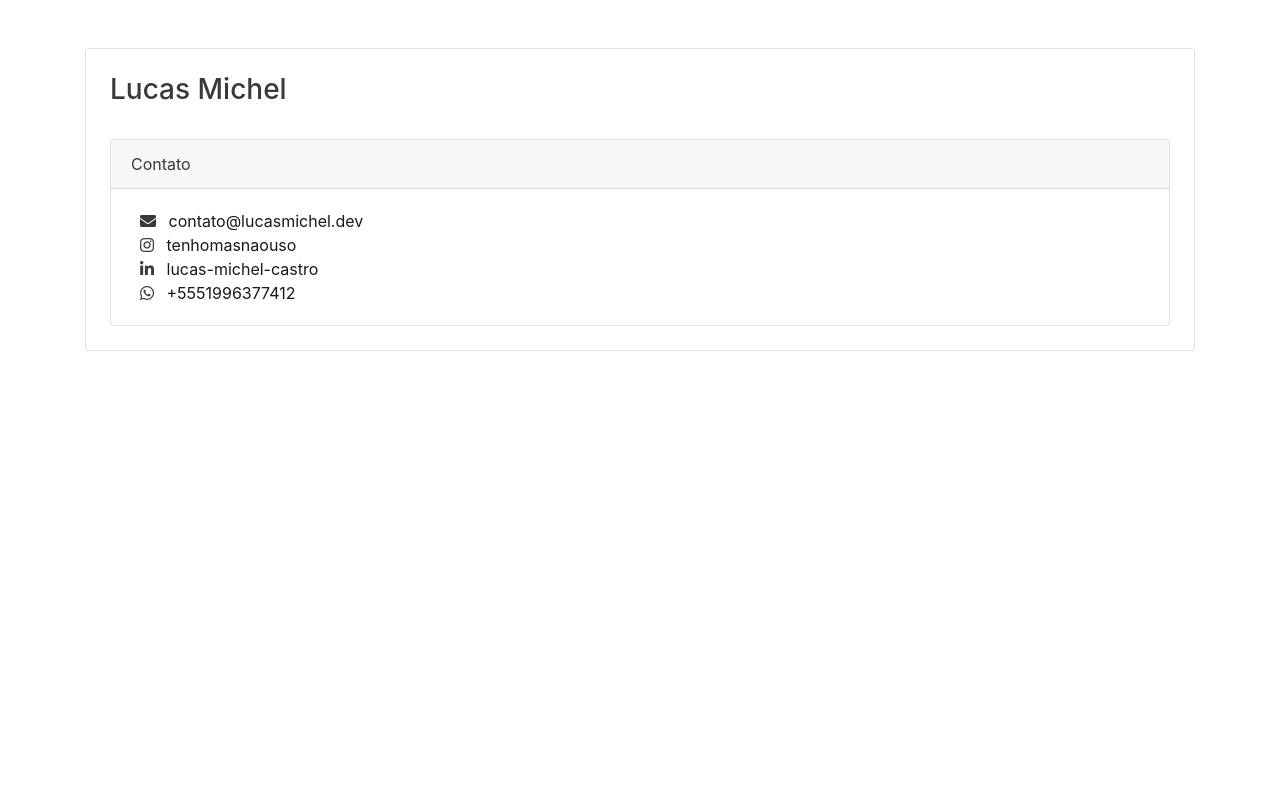
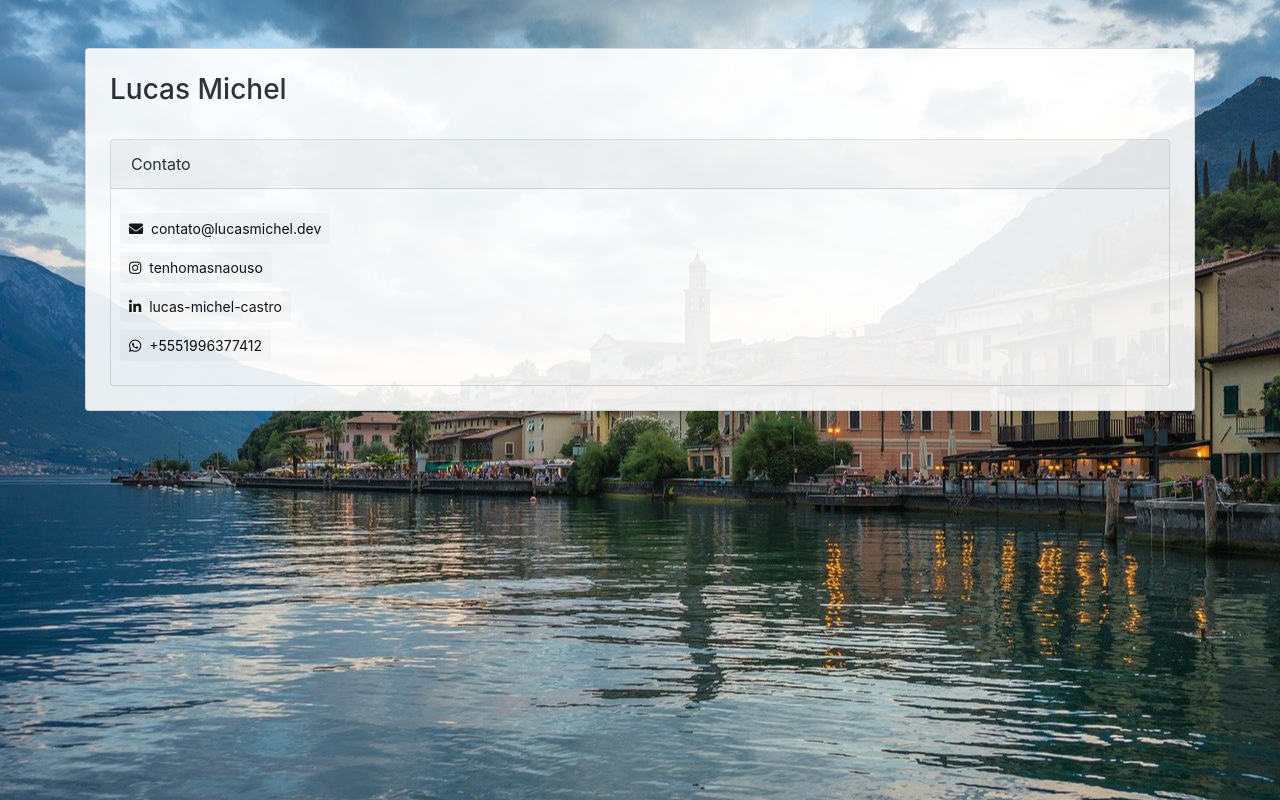
Before and after one commit to lmgcastro/lmgcastro.github.io, a plain HTML site: page index.html in a window 1280 px wide. Drawn offline with Linux system fonts and the light colour scheme.

Commit message:
Switched links to buttons

```diff
--- a/index.html
+++ b/index.html
@@ -18,28 +18,28 @@
 					<div class="card-header">Contato</div>
 						<div class="card-body">
 							<div class="row">
-								<div class="px-3">
-									<i class="fa fa-envelope mx-2"></i>
-									<a target="_blank" href="mailto:contato@lucasmichel.dev" title="mailto:contato@lucasmichel.dev">contato@lucasmichel.dev</a>
-								</div>
+								<a class="btn btn-light btn-sm m-1" target="_blank" href="mailto:contato@lucasmichel.dev" title="mailto:contato@lucasmichel.dev">
+									<i class="fa fa-envelope mr-1"></i>
+									contato@lucasmichel.dev
+								</a>
 							</div>
 							<div class="row">
-								<div class="px-3">
-									<i class="fab fa-instagram mx-2"></i>
-									<a target="_blank" href="https://www.instagram.com/tenhomasnaouso/">tenhomasnaouso</a>
-								</div>
+								<a class="btn btn-light btn-sm m-1" target="_blank" href="https://www.instagram.com/tenhomasnaouso/">
+									<i class="fab fa-instagram mr-1"></i>
+									tenhomasnaouso
+								</a>
 							</div>
 							<div class="row">
-								<div class="px-3">
-									<i class="fab fa-linkedin-in mx-2"></i>
-									<a target="_blank" href="https://www.linkedin.com/in/lucas-michel-castro/">lucas-michel-castro</a>
-								</div>
+								<a class="btn btn-light btn-sm m-1" target="_blank" href="https://www.linkedin.com/in/lucas-michel-castro/">
+									<i class="fab fa-linkedin-in mr-1"></i>
+									lucas-michel-castro
+								</a>
 							</div>
 							<div class="row">
-								<div class="px-3">
-									<i class="fab fa-whatsapp mx-2"></i>
-									<a target="_blank" href="https://wa.me/5551996377412">+5551996377412</a>
-								</div>
+								<a class="btn btn-light btn-sm m-1" target="_blank" href="https://wa.me/5551996377412">
+									<i class="fab fa-whatsapp mr-1"></i>
+									+5551996377412
+								</a>
 							</div>
 						</div>
 					</div>
--- a/style/style.css
+++ b/style/style.css
@@ -5,14 +5,8 @@ a {
 
 body {
 	background-attachment: fixed;
-	background-image: url('../images/port-6587129_1920.jpg');
+	background-image: url('../images/port-6587129_1280.jpg');
 	background-position: center center;
 	background-repeat: no-repeat;
 	background-size: cover;
 }
-
-@media screen and (max-width: 800px) {
-  .container {
-    width: 100%; /* The width is 100%, when the viewport is 800px or smaller */
-  }
-}
```
Also changed, not shown: images/port-6587129_1280.jpg (added).
